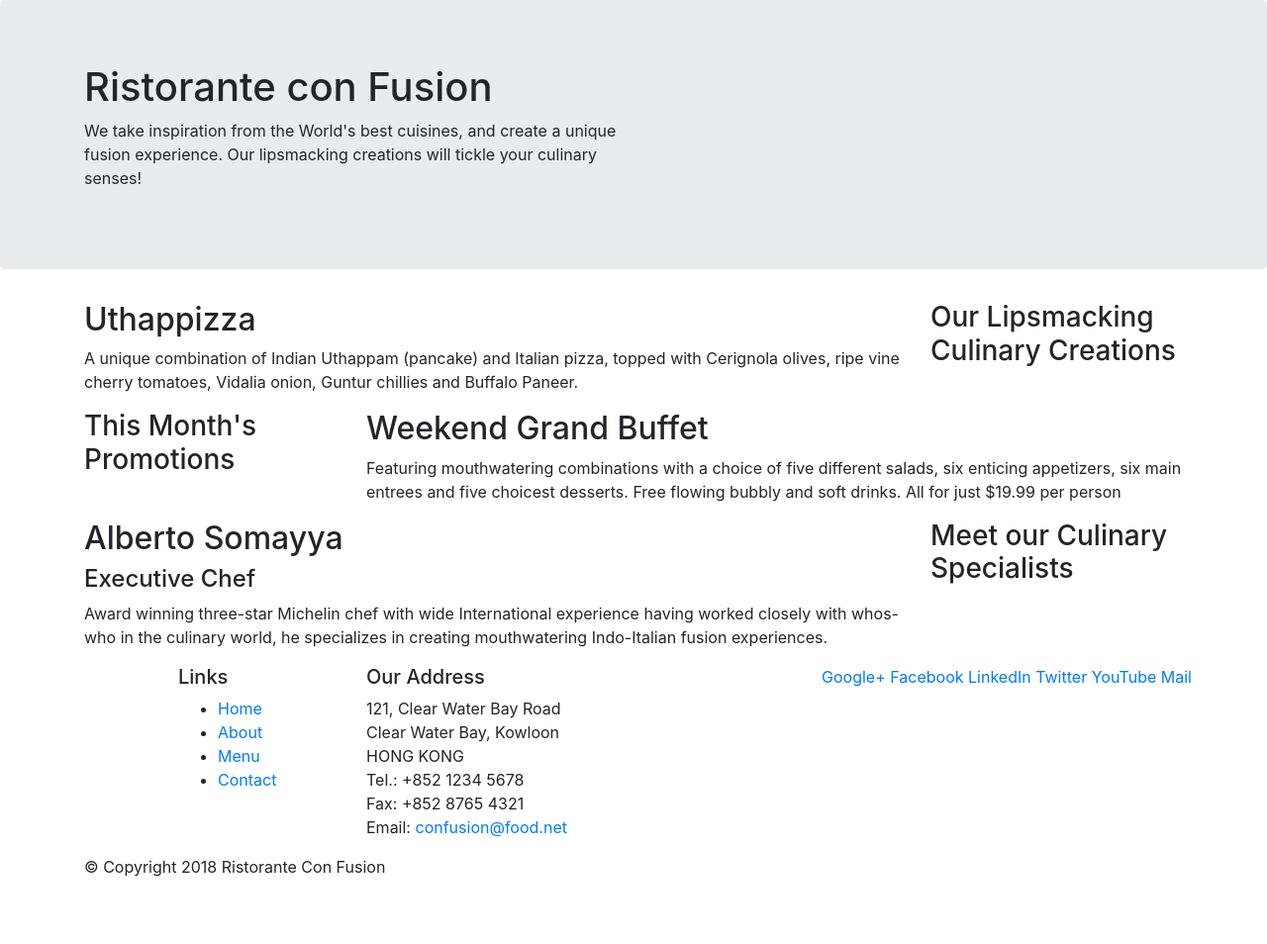
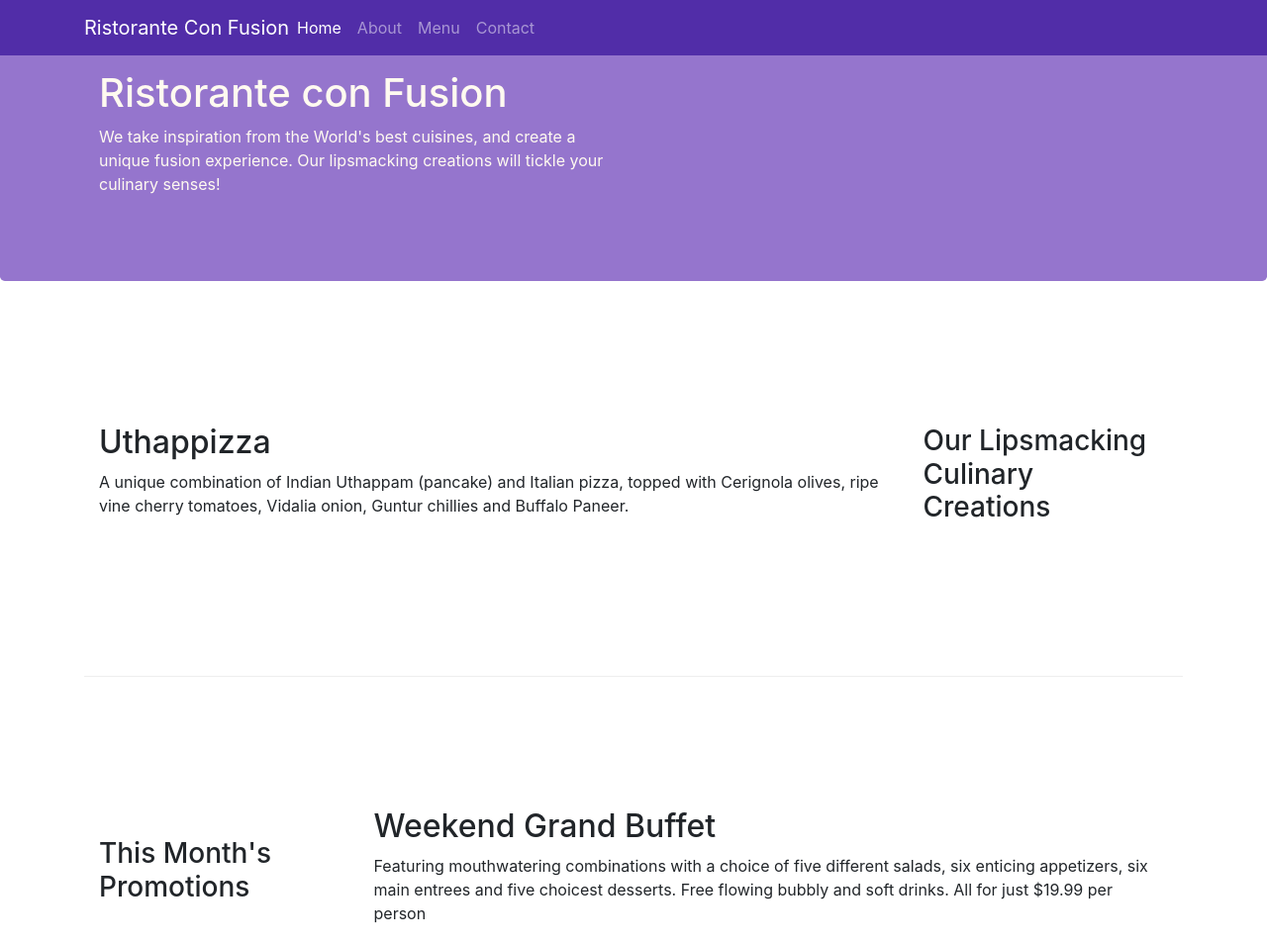
Before and after one commit to murarilaliitg/bootstrap, a website: page index.html in a window 1280 px wide. Shown: the top 954 px of the page at 99% size. Before the commit the page ends 904 px from the top, so only its background shows below. Drawn offline with nearby package versions, Linux system fonts and the light colour scheme.

Commit message:
Navbar and Breadcrumbs

```diff
--- /dev/null
+++ b/css/styles.css
@@ -0,0 +1,35 @@
+.row-header {
+    margin: 0px auto;
+    padding: 0px auto;
+}
+.row-content {
+    margin: 0px auto;
+    padding: 50px 0px 50px 0px;
+    border-bottom: 1px ridge;
+    min-height: 400px;
+}
+.footer {
+    background-color: #D1C4E9;
+    margin: 0px auto;
+    padding: 20px 0px 20px 0px;
+}
+.jumbotron {
+    padding: 70px 30px 70px 30px;
+    margin: 0px auto;
+    background: #9575CD;
+    color: floralwhite;
+}
+
+.address {
+    font-size: 80%;
+    margin: 0px;
+    color: #0f0f0f;
+}
+
+body {
+    padding: 50px 0px 0px opx;
+    z-index: 0;
+}
+.navbar-dark {
+    background-color: #512DA8;
+}
--- a/index.html
+++ b/index.html
@@ -9,15 +9,35 @@
 
     <!-- Bootstrap CSS -->
     <link rel="stylesheet" href="node_modules/bootstrap/dist/css/bootstrap.min.css">
-
+    <link rel="stylesheet" href="css/styles.css">
     <title>Ristorante Con Fusion</title>
 </head>
 
 <body>
+    <nav class="navbar navbar-dark navbar-expand-sm fixed-top">
+        <div class="container">
+            <button class="navbar-toggler" type="button" data-toggle="collapse" data-target="#Navbar">
+                <span class="navbar-toggler-icon"></span>
+
+            </button>
+
+            <a class="navbar-brand mr-auto" href="#">Ristorante Con Fusion</a>
+            <div class="collapse navbar-collapse" id="Navbar">
+                <ul class="navbar-nav mr-auto">
+                    <li class="nav-item active"><a class="nav-link" href="#">Home</a></li>
+                    <li class="nav-item"><a class="nav-link" href="./aboutus.html">About</a></li>
+                    <li class="nav-item"><a class="nav-link" href="#">Menu</a></li>
+                    <li class="nav-item"><a class="nav-link" href="#">Contact</a></li>
+                </ul>
+            </div>
+
+
+        </div>
+    </nav>
 
     <header class="jumbotron">
         <div class="container">
-            <div class="row">
+            <div class="row row-header">
                 <div class="col-12 col-sm-6">
                     <h1>Ristorante con Fusion</h1>
                     <p>We take inspiration from the World's best cuisines, and create a unique fusion experience. Our lipsmacking creations will tickle your culinary senses!</p>
@@ -29,7 +49,7 @@
     </header>
 
     <div class="container">
-        <div class="row">
+        <div class="row row-content align-items-center">
             <div class="col-12 col-sm-4 order-sm-last col-md-3">
                 <h3>Our Lipsmacking Culinary Creations</h3>
             </div>
@@ -40,7 +60,7 @@
         </div>
 
 
-        <div class="row">
+        <div class="row row-content align-items-center">
             <div class="col-12 col-sm-4 col-md-3">
                 <h3>This Month's Promotions</h3>
             </div>
@@ -50,7 +70,7 @@
             </div>
         </div>
 
-        <div class="row">
+        <div class="row row-content align-items-center">
             <div class="col-12 col-sm-4 order-sm-last col-md-3">
                 <h3>Meet our Culinary Specialists</h3>
             </div>
@@ -62,14 +82,14 @@
         </div>
     </div>
 
-    <footer>
+    <footer class="footer">
         <div class="container">
             <div class="row">
                 <div class="col-4 offset-1 col-sm-2">
                     <h5>Links</h5>
-                    <ul>
+                    <ul class="list-unstyled">
                         <li><a href="#">Home</a></li>
-                        <li><a href="#">About</a></li>
+                        <li><a href="./aboutus.html">About</a></li>
                         <li><a href="#">Menu</a></li>
                         <li><a href="#">Contact</a></li>
                     </ul>
@@ -85,8 +105,8 @@
                         Email: <a href="mailto:confusion@food.net">confusion@food.net</a>
                     </address>
                 </div>
-                <div clsaa="col-12 col-sm-4">
-                    <div>
+                <div clsaa="col-12 col-sm-4 align-self-center">
+                    <div class="text-center">
                         <a href="http://google.com/+">Google+</a>
                         <a href="http://www.facebook.com/profile.php?id=">Facebook</a>
                         <a href="http://www.linkedin.com/in/">LinkedIn</a>
@@ -96,7 +116,7 @@
                     </div>
                 </div>
             </div>
-            <div class="row">
+            <div class="row justify-content-center">
                 <div class="col-auto">
                     <p>© Copyright 2018 Ristorante Con Fusion</p>
                 </div>
```
Also changed, not shown: aboutus.html (added, +136 -0 lines).
